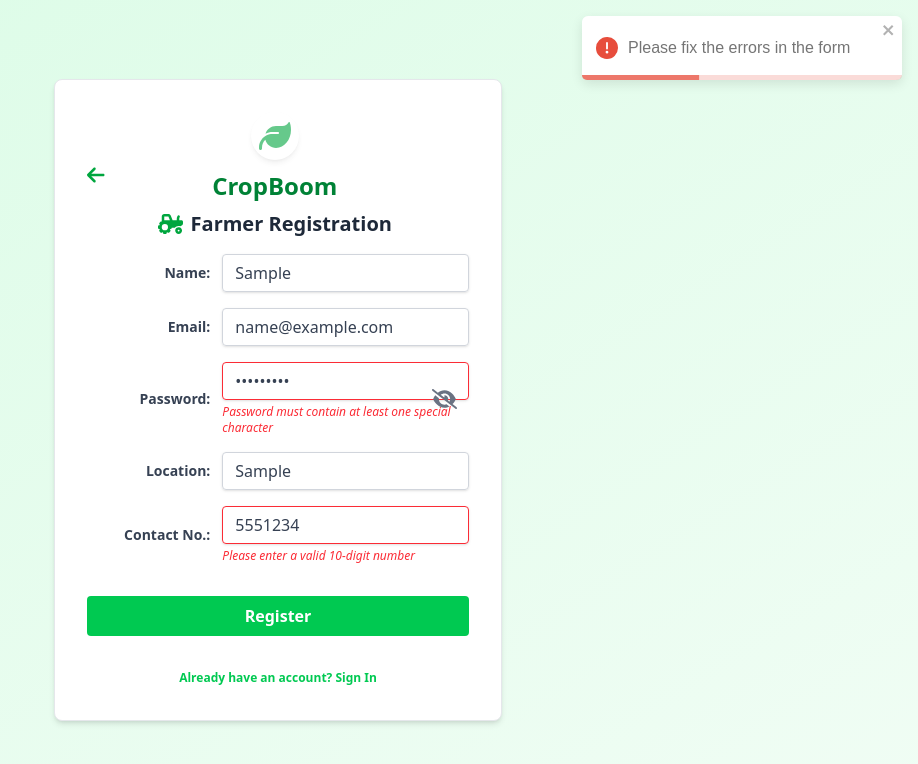
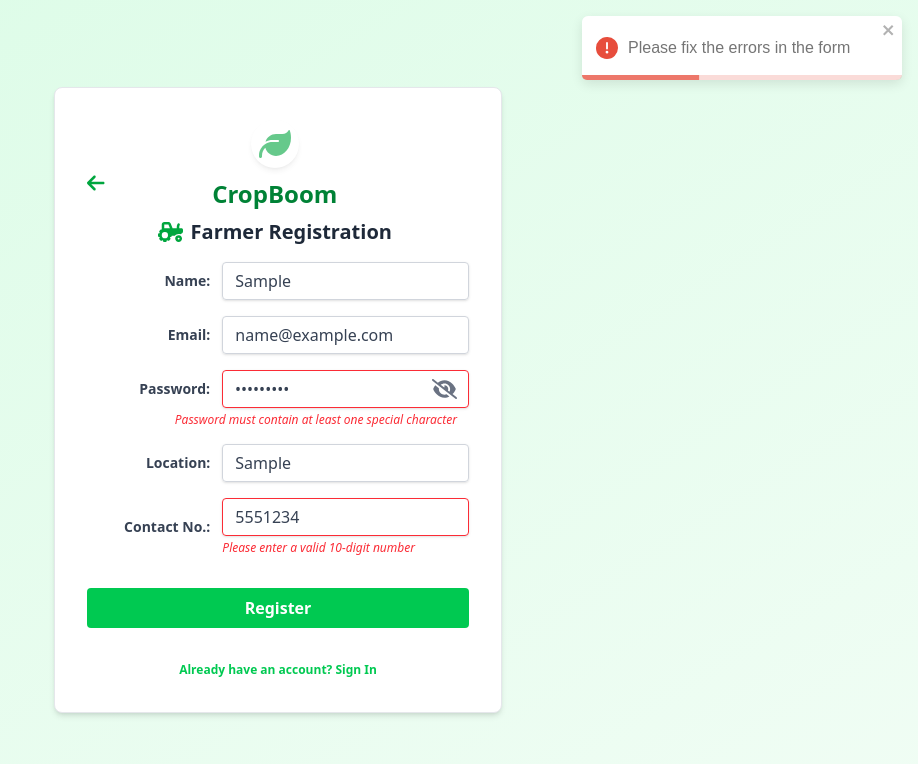
Before and after one commit to 27-NakulRathore/CropBoom-AI-Crop-Marketplace, a React (Vite) app in the folder frontend/: page /register/farmer in a window 1280 px wide. Both pictures are taken after typing "Sample", "name@example.com", "Sample123", "Sample", "5551234" into the empty fields and a click on the button "Register". Shown: the top 764 px of the page, without its empty margins (362-1280 px from the left). Built offline with nearby package versions, Linux system fonts and the light colour scheme.

Commit message:
Correct Farmer registration form

```diff
--- a/frontend/src/Components/FarmerRegistrationForm.jsx
+++ b/frontend/src/Components/FarmerRegistrationForm.jsx
@@ -207,13 +207,13 @@
                         </div>
                     </div>
 
+                    <div>
                                             <div className="flex items-center relative">
                                                 <label className="block text-gray-700 text-sm font-bold w-1/3 text-right mr-3" htmlFor="password">
                                                     Password:
                                                 </label>
-                        <div className="w-2/3 relative">
                                                 <input
-                                className={`shadow appearance-none border rounded w-full py-2 px-3 text-gray-700 leading-tight focus:outline-none focus:shadow-outline ${errors.password ? 'border-red-500' : 'border-gray-300 focus:border-green-500'}`}
+                                                    className={`shadow appearance-none border rounded w-2/3 py-2 px-3 text-gray-700 leading-tight focus:outline-none focus:shadow-outline ${errors.password ? 'border-red-500' : 'border-gray-300 focus:border-blue-500'}`}
                                                     id="password"
                                                     name="password"
                                                     type={showPassword ? 'text' : 'password'}
@@ -229,8 +229,8 @@
                                                 >
                                                     <FontAwesomeIcon icon={showPassword ? faEye : faEyeSlash} size="lg" />
                                                 </button>
-                            {errors.password && <p className="text-red-500 text-xs italic mt-1">{errors.password}</p>}
                                             </div>
+                                            {errors.password && <p className="text-red-500 text-xs italic text-right pr-3 mt-1">{errors.password}</p>}
                                         </div>
 
                     <div className="flex items-center">
```
Lines whose indentation alone changed are shown as unchanged.
